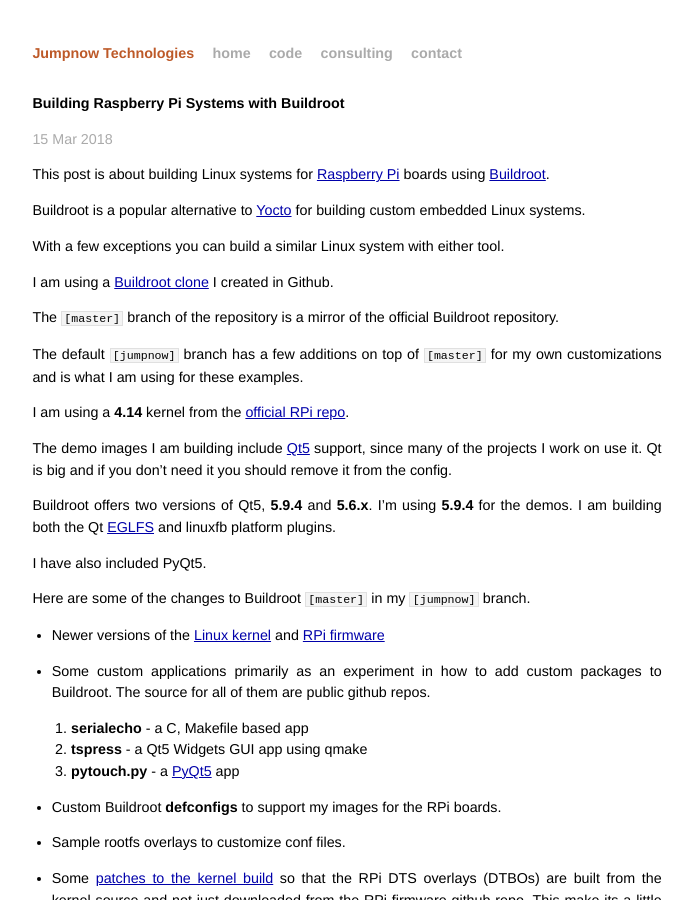
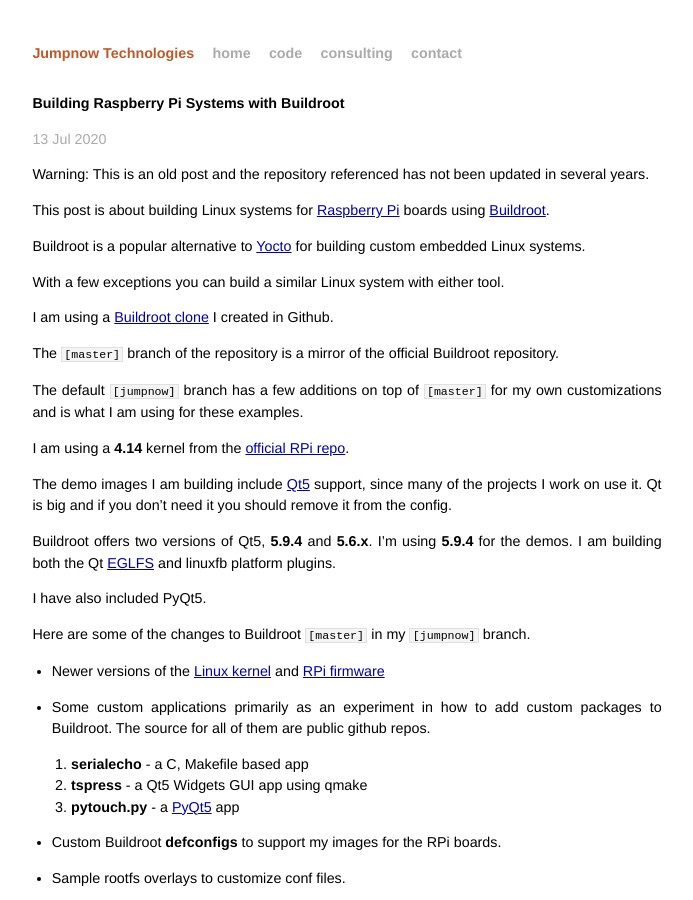
Before and after one commit to jumpnow/jumpnowtek-site, a Jekyll site: the page built from _posts/2017-01-10-Raspberry-Pi-Systems-with-Buildroot.md, in a window 1280 px wide and 900 px high. Shown: the whole window, without its empty margins (293-986 px from the left). Built offline with Jekyll 4.4.1, drawn with Linux system fonts in a browser that asks for light colours.

Commit message:
Unmaintained warning to rpi buildroot post

```diff
--- a/_posts/2017-01-10-Raspberry-Pi-Systems-with-Buildroot.md
+++ b/_posts/2017-01-10-Raspberry-Pi-Systems-with-Buildroot.md
@@ -2,10 +2,12 @@
 layout: post
 title: Building Raspberry Pi Systems with Buildroot
 description: "Building customized systems for the Raspberry Pi using Buildroot"
-date: 2018-03-15 06:52:00
+date: 2020-07-13 09:10:00
 categories: rpi
 tags: [linux, rpi, buildroot, rpi3, qt5, pyqt, pyqt5]
 ---
+
+Warning: This is an old post and the repository referenced has not been updated in several years.
 
 This post is about building Linux systems for [Raspberry Pi][rpi] boards using [Buildroot][buildroot].
 
```
